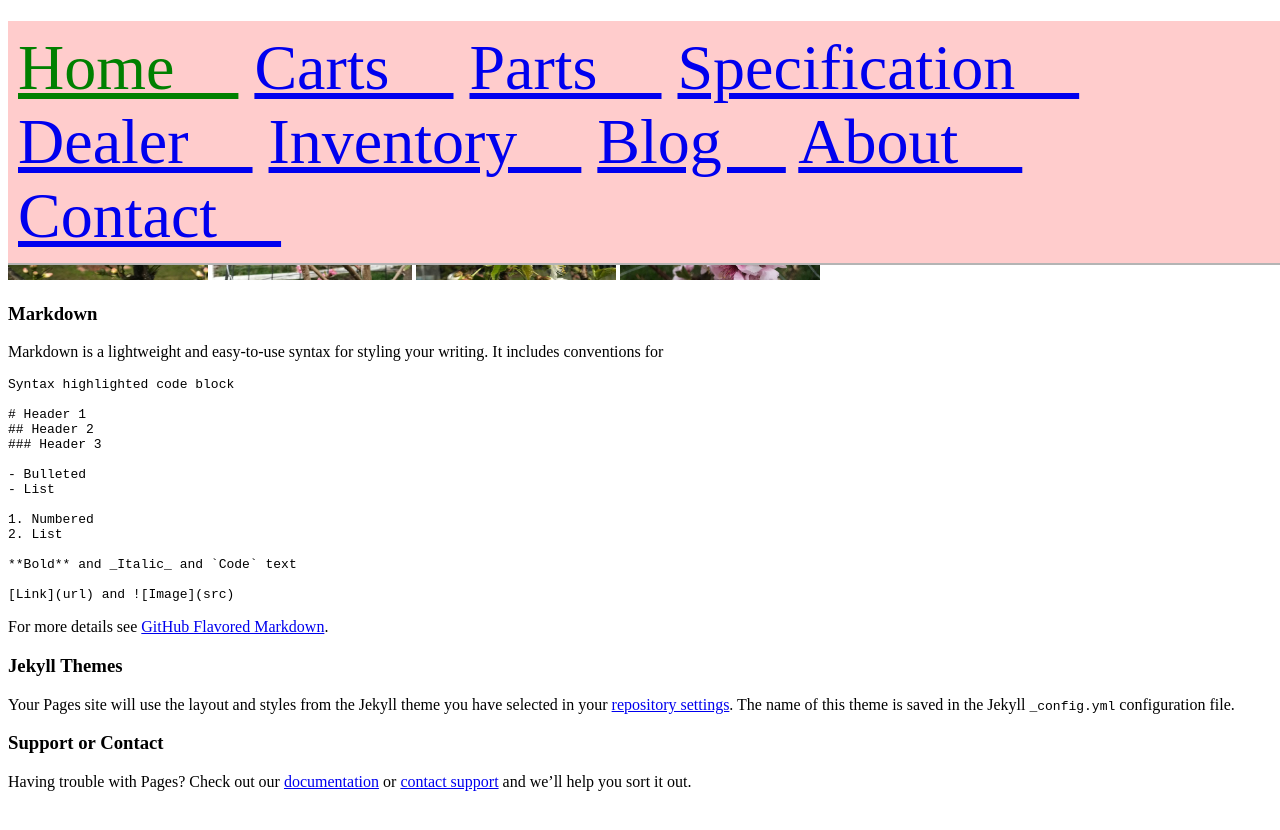
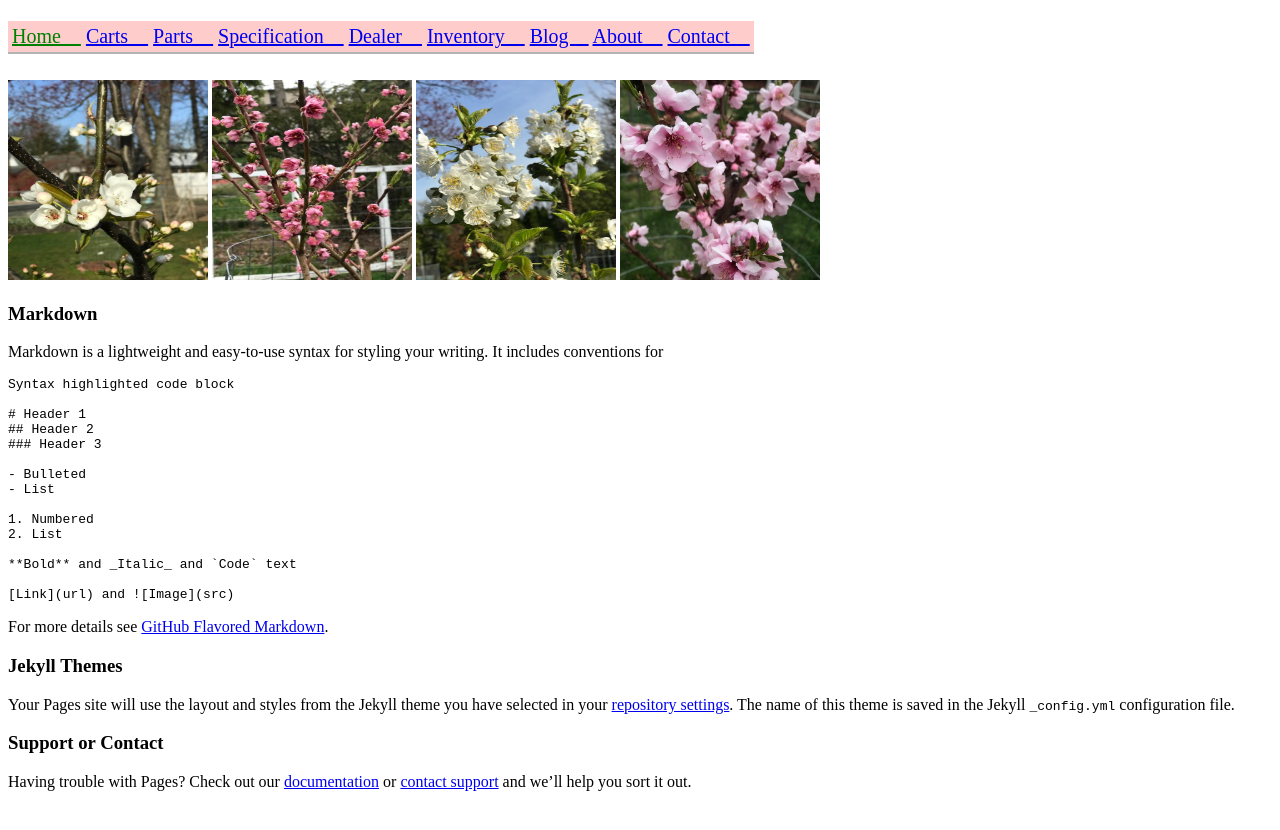
Before and after one commit to fianatec/fianatec.github.io, a Jekyll site: the page built from index.md, in a window 1280 px wide. Shown: the top 830 px of the page. Built offline with Jekyll 4.4.1, drawn with Linux system fonts in a browser that asks for light colours.

Commit message:
Update main.scss

```diff
--- a/_sass/main.scss
+++ b/_sass/main.scss
@@ -6,8 +6,8 @@
     background: #ffcccc;
     border-bottom: 2px solid #b4b4b4;
     position: absolute;
-    font-size: 64px;
+    font-size: 20px;
     font-face: Arial;
-    padding: 10px;
+    padding: 4px;
     float: center;
 }
```
